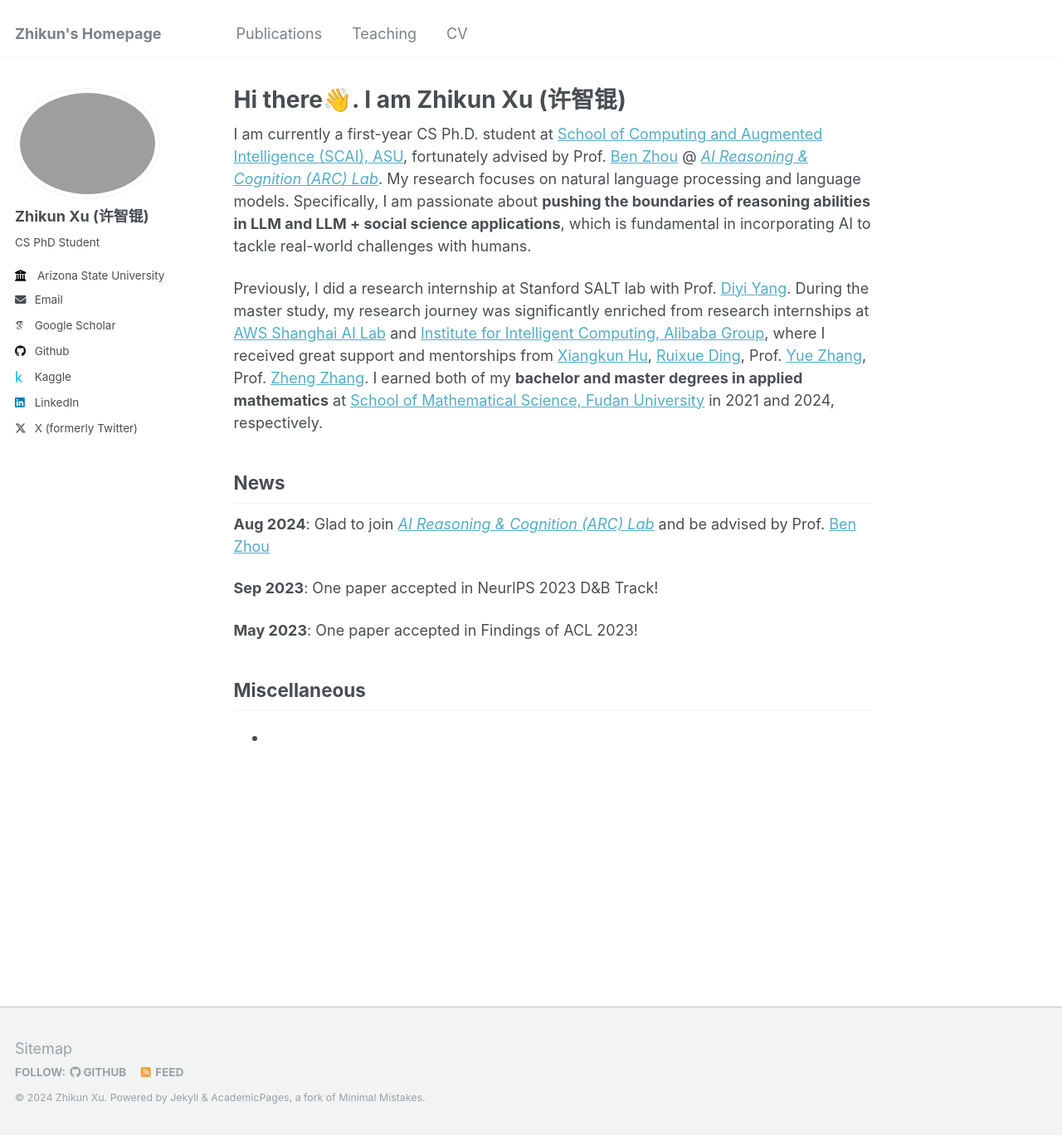
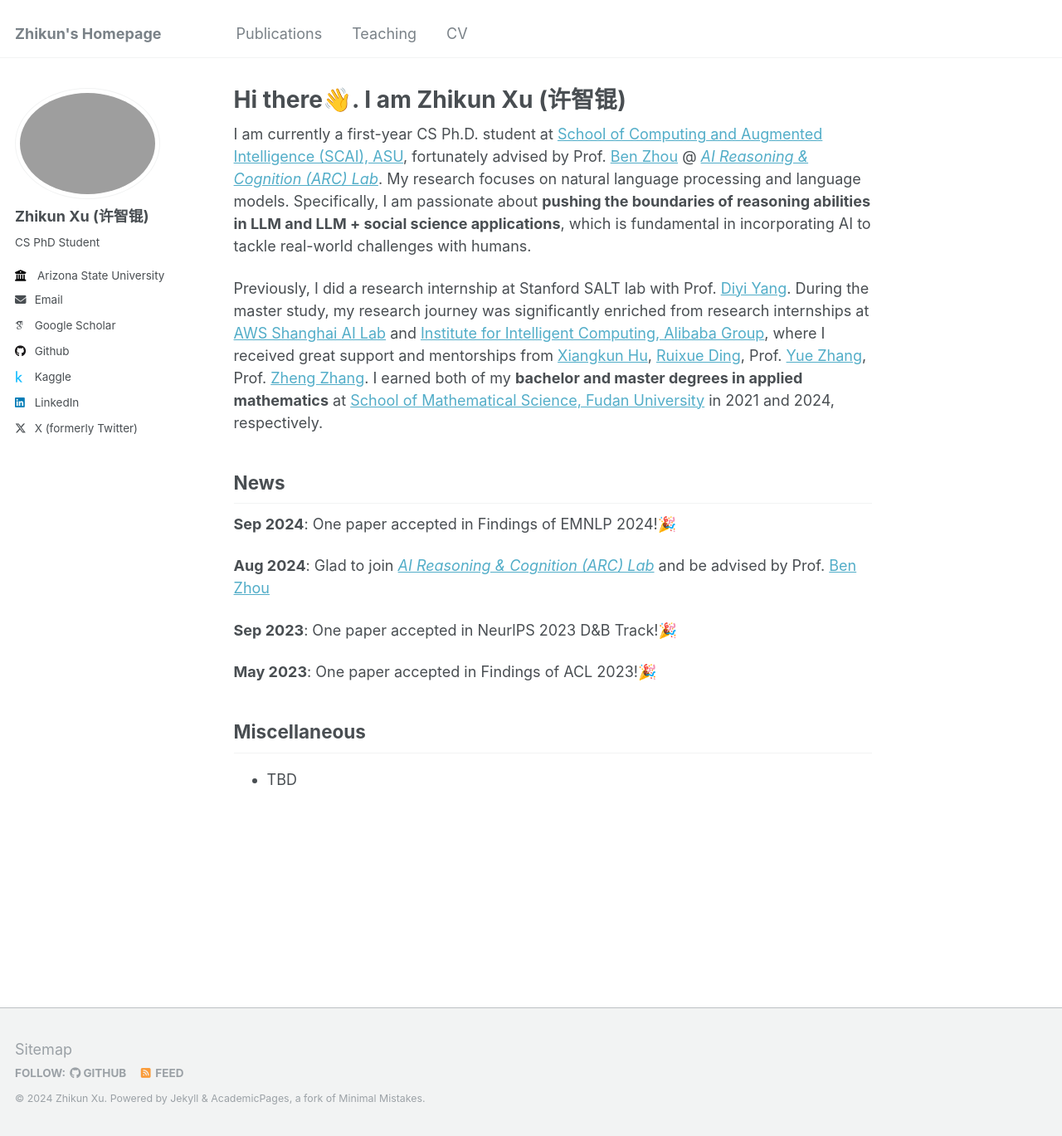
Before and after one commit to Jerrrrykun/jerrrrykun.github.io, a Jekyll site: the page built from _pages/about.md, in a window 1280 px wide and 1369 px high. Shown: the whole window at 83% size. Built offline with Jekyll 4.4.1, drawn with Linux system fonts in a browser that asks for light colours; some web fonts are replaced.

Commit message:
Update about.md

```diff
--- a/_pages/about.md
+++ b/_pages/about.md
@@ -13,13 +13,15 @@ Previously, I did a research internship at Stanford SALT lab with Prof. [Diyi Ya
 
 News
 ------
+**Sep 2024**:    One paper accepted in Findings of EMNLP 2024!🎉
+
 **Aug 2024**:    Glad to join [*AI Reasoning & Cognition (ARC) Lab*](https://arc-asu.github.io/) and be advised by Prof. [Ben Zhou](http://xuanyu.me/)
 
-**Sep 2023**:    One paper accepted in NeurlPS 2023 D&B Track!
+**Sep 2023**:    One paper accepted in NeurlPS 2023 D&B Track!🎉
 
-**May 2023**:    One paper accepted in Findings of ACL 2023!
+**May 2023**:    One paper accepted in Findings of ACL 2023!🎉
 
 
 Miscellaneous
 ------
--
+- TBD
```
